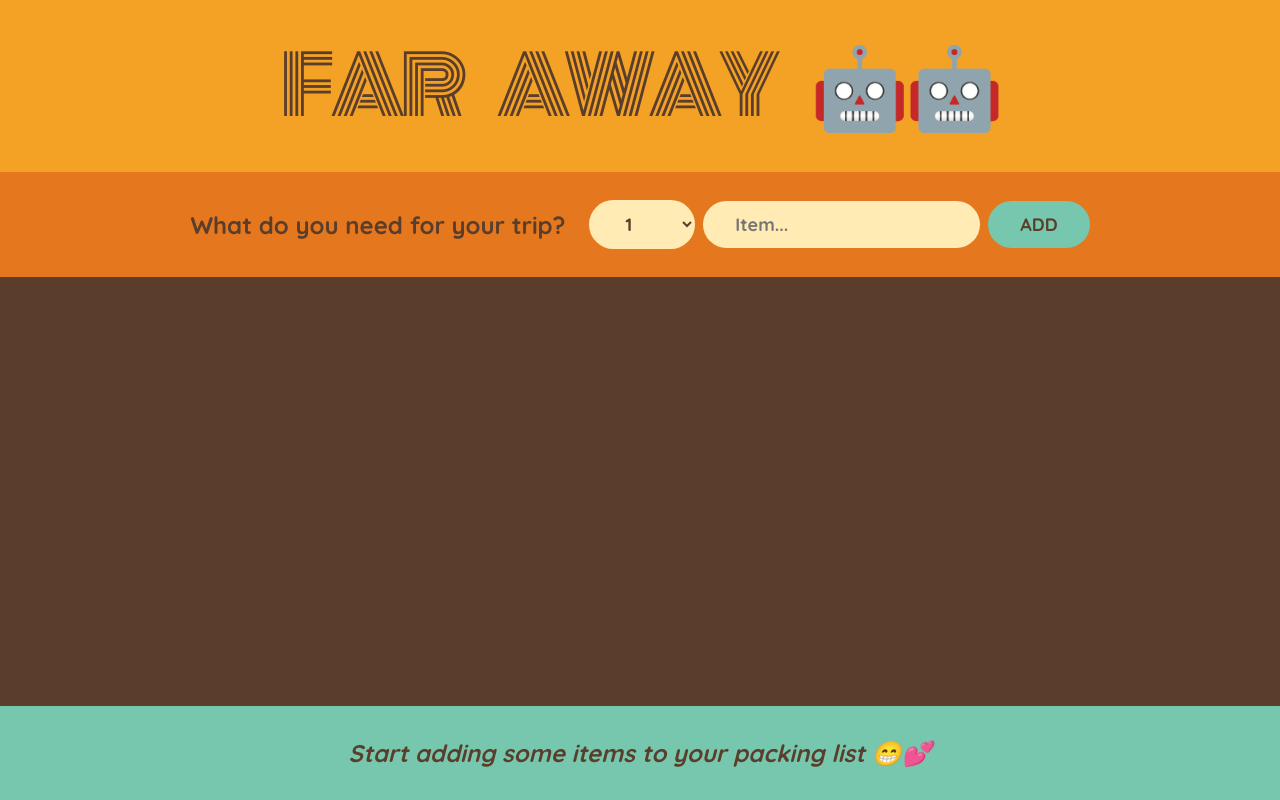
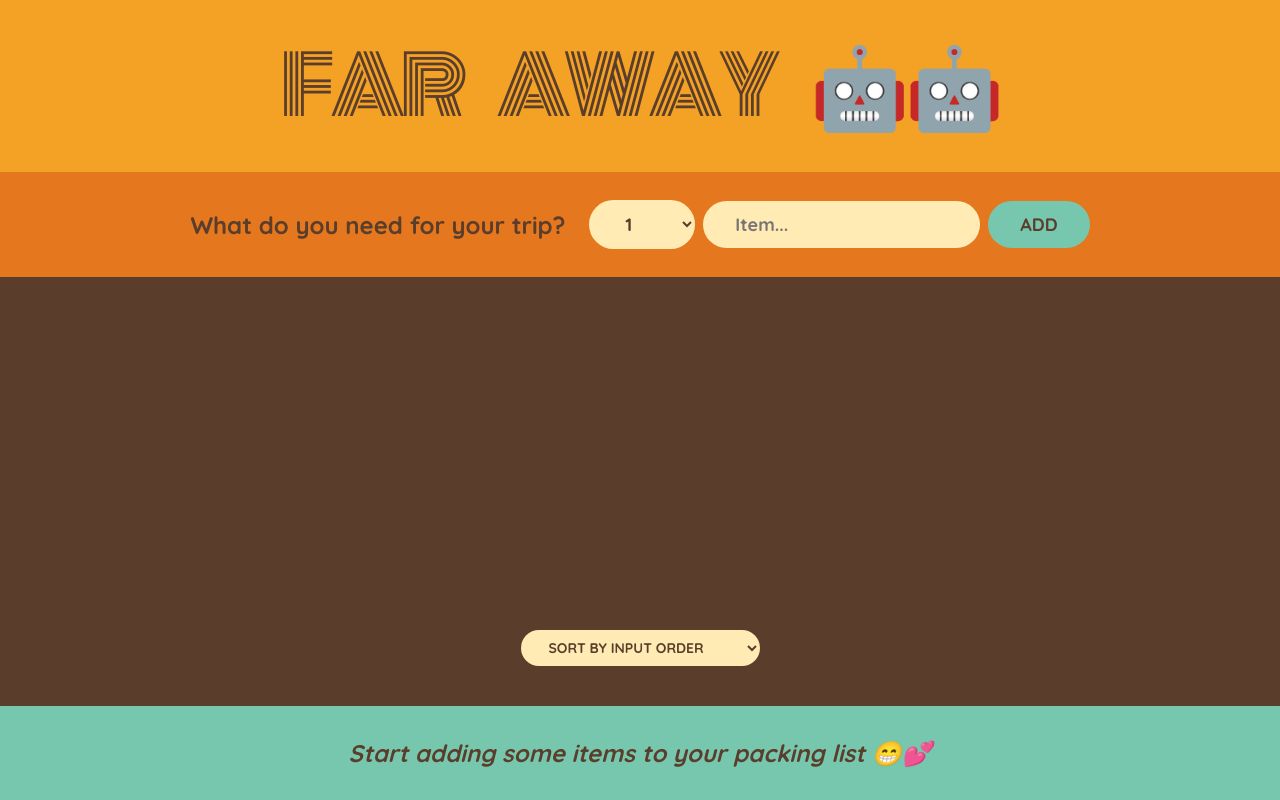
Before and after one commit to MadeSatya5/farAway-item-list, a React (Vite) app: page / in a window 1280 px wide. Built offline with nearby package versions, Linux system fonts and the light colour scheme.

Commit message:
feat: add sort method

```diff
--- a/src/assets/components/PackingLIst.jsx
+++ b/src/assets/components/PackingLIst.jsx
@@ -1,11 +1,28 @@
+import { useState } from "react";
 import Item from "./Item";
 
 export default function PackingList({ items, onDeleteItems, onCheckItems }) {
+  const [sortBy, setSortBy] = useState("input");
+
+  let sortedItems;
+
+  if (sortBy === "input") sortedItems = items;
+
+  if (sortBy === "description") {
+    sortedItems = items
+      .slice()
+      .sort((a, b) => a.description.localeCompare(b.description));
+  }
+  if (sortBy === "packed") {
+    sortedItems = items.slice().sort(
+      (a, b) => Number(a.packed) - Number(b.packed)
+    );
+  }
   return (
     <>
       <div className="list">
         <ul>
-          {items.map((item) => (
+          {sortedItems.map((item) => (
             <Item
               item={item}
               key={item.id}
@@ -14,6 +31,14 @@
             />
           ))}
         </ul>
+
+        <div className="actions">
+          <select value={sortBy} onChange={(e) => setSortBy(e.target.value)}>
+            <option value="input">Sort by input order</option>
+            <option value="description">Sort by description</option>
+            <option value="packed">Sort by packed status</option>
+          </select>
+        </div>
       </div>
     </>
   );
```
